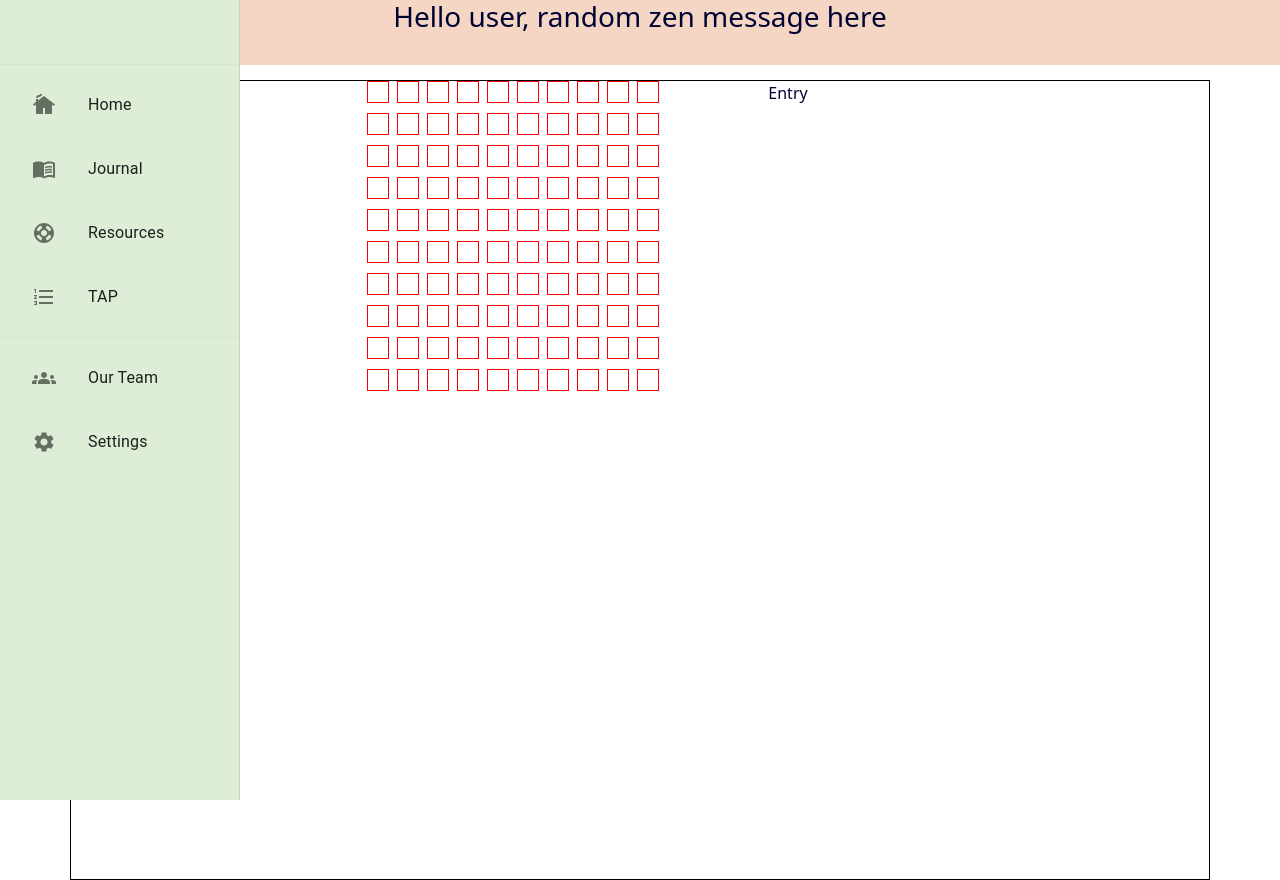
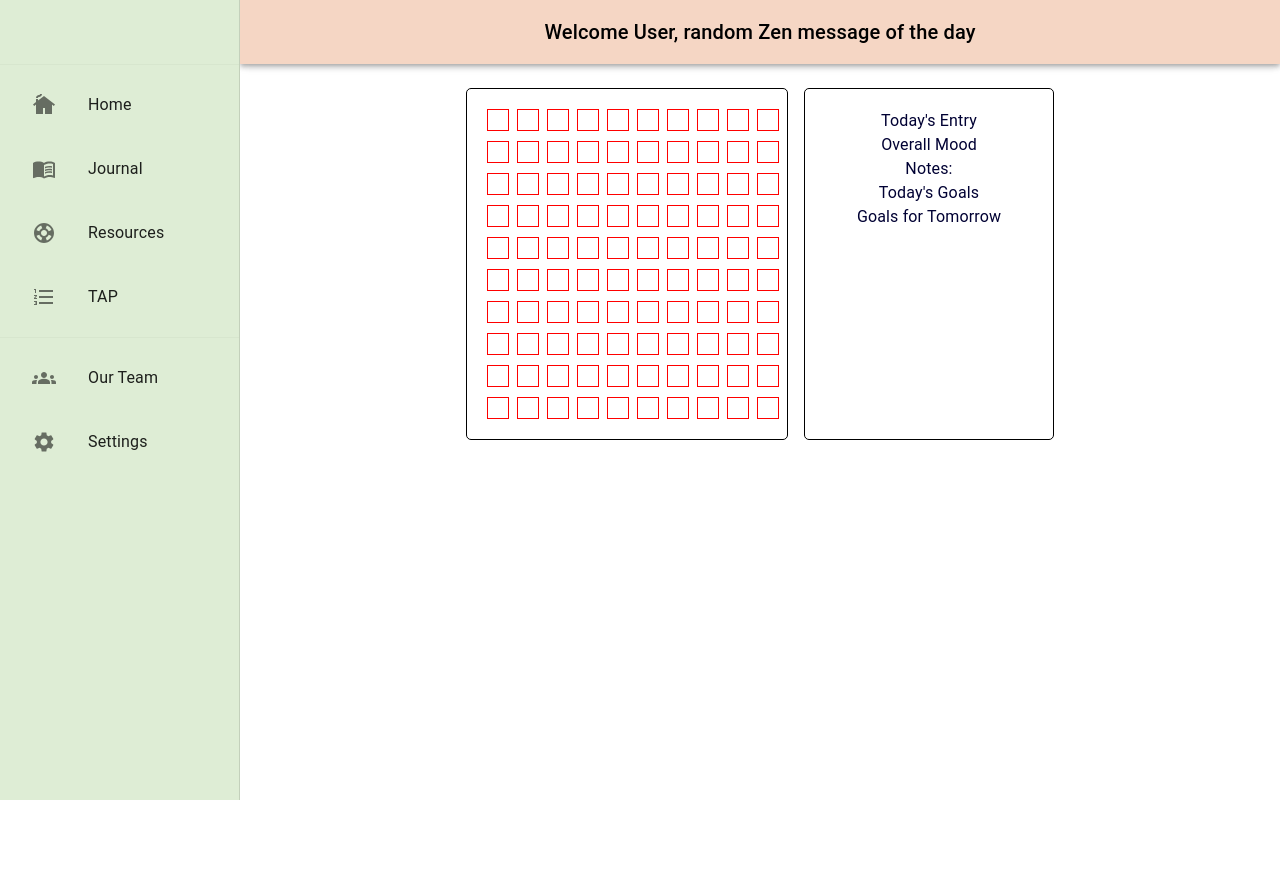
Before and after one commit to Sergoto/front-end-newriders, a React (Create React App) app: page / in a window 1280 px wide. After the commit the page ends 800 px from the top, so only its background shows below. Built offline with nearby package versions, Linux system fonts and the light colour scheme.

Commit message:
dashboard updates

```diff
--- a/src/App.css
+++ b/src/App.css
@@ -31,6 +31,15 @@
   flex-direction: column;
 }
 
+.cards {
+  border: 1px black solid;
+  padding: 20px;
+  border-radius: 5px;
+  display: flex;
+  flex-direction: column;
+  background-color: white;
+}
+
 .mainComp {
   border: 1px solid black;
   margin-top: 15px;
--- a/src/App.js
+++ b/src/App.js
@@ -2,7 +2,6 @@ import 'bootswatch/dist/pulse/bootstrap.min.css';
 import './App.css';
 import { Route, Link } from "react-router-dom";
 import React, { useState, useEffect } from 'react';
-import Nav from "./components/Nav"
 import TopBar from "./components/TopBar"
 import Main from './components/Main';
 import MoodMap from './components/MoodMap';
@@ -14,15 +13,7 @@ import Grid from "@mui/material/Grid";
 function App() {
   return (
     <div className="App">
-      <div className="header">
-        <header>
-          <TopBar />
-        </header>
-      </div>
       <Navbar />
-      <main>
-        <Main />
-      </main>
     </div>
   );
 }
--- a/src/components/Entry.js
+++ b/src/components/Entry.js
@@ -11,9 +11,23 @@ function Entry() {
         .then(response => response.json())
        .then(data => this.setState({ postId: data.id })
       );
-  return (
-    <div>Entry</div>
-  )
+  return  <div>
+       <div>
+    Today's Entry
+    </div>
+    <div>
+      Overall Mood
+    </div>
+    <div>
+      Notes:
+    </div>
+    <div>
+      Today's Goals
+    </div>
+    <div>
+      Goals for Tomorrow
+    </div>
+  </div>;
 }
 
 export default Entry
--- a/src/components/Main.js
+++ b/src/components/Main.js
@@ -1,18 +1,17 @@
-import React from 'react'
-import MoodMap from './MoodMap'
-import Entry from './Entry'
+import React from "react";
+import MoodMap from "./MoodMap";
+import Entry from "./Entry";
 import Grid from "@mui/material/Grid";
 
 function Main() {
   return (
-    <div className="container mainComp">
-      <div className='divContainer'><MoodMap /></div>
-      <div className='divContainer'>
-<Entry />
-</div>
-
+    <div className="container">
+        <MoodMap />
+      <div className="cards">
+        <Entry />
+      </div>
     </div>
-  )
+  );
 }
 
-export default Main
+export default Main;
--- a/src/components/MoodMap.js
+++ b/src/components/MoodMap.js
@@ -1,3 +1,4 @@
+import { Grid } from '@mui/material';
 import React, { useState, useEffect } from 'react';
 import Square from '../components/Square'
 
@@ -52,12 +53,10 @@ function MoodMap() {
 
 
   return (
-    <div id='gridContainer'>
-
+    <div className='cards' id="gridContainer">
       {squares}
-
     </div>
-  )
+  );
 }
 
 export default MoodMap
--- a/src/components/Nav.js
+++ /dev/null
@@ -1,14 +0,0 @@
-import React from 'react'
-
-
-function Nav() {
-  return (
-      <div className="navBar">
-    <div className="Sidenav" >
-NAV
-    </div>
-    </div>
-  )
-}
-
-export default Nav
--- a/src/components/Navbar.js
+++ b/src/components/Navbar.js
@@ -1,58 +1,158 @@
 import * as React from "react";
+import PropTypes from "prop-types";
+import AppBar from "@mui/material/AppBar";
+import Box from "@mui/material/Box";
+import CssBaseline from "@mui/material/CssBaseline";
+import Divider from "@mui/material/Divider";
 import Drawer from "@mui/material/Drawer";
-import Toolbar from "@mui/material/Toolbar";
+import IconButton from "@mui/material/IconButton";
 import List from "@mui/material/List";
-import Divider from "@mui/material/Divider";
 import ListItem from "@mui/material/ListItem";
 import ListItemButton from "@mui/material/ListItemButton";
 import ListItemIcon from "@mui/material/ListItemIcon";
 import ListItemText from "@mui/material/ListItemText";
+import MenuIcon from "@mui/icons-material/Menu";
+import Toolbar from "@mui/material/Toolbar";
+import Typography from "@mui/material/Typography";
 import { mainNavBarItems } from "./Consts/NavbarItems";
 import { bottomNavBarItems } from "./Consts/NavbarItems";
-import { useParams, useNavigate } from "react-router-dom";
+import { useNavigate } from "react-router-dom";
+import MoodMap from "./MoodMap";
+import Entry from "./Entry";
+import Main from "./Main";
 
-function Navbar() {
+function ResponsiveDrawer(props) {
   const drawerWidth = 240;
   const navigate = useNavigate();
-  return (
-    <Drawer
-      sx={{
-        width: drawerWidth,
-        flexShrink: 1,
-        "& .MuiDrawer-paper": {
-          width: drawerWidth,
-          boxSizing: "border-box",
-          backgroundColor: "#DEEDD5",
-        },
-      }}
-      variant="permanent"
-      anchor="left"
-    >
+  const { window } = props;
+  const [mobileOpen, setMobileOpen] = React.useState(false);
+
+  const handleDrawerToggle = () => {
+    setMobileOpen(!mobileOpen);
+  };
+
+  const drawer = (
+    <div>
       <Toolbar />
       <Divider />
       <List>
-        {mainNavBarItems.map((text, index) => (
-          <ListItem key={text.id}>
+        {mainNavBarItems.map((item, index) => (
+          <ListItem key={item.id} onClick={() => navigate(item.route)}>
             <ListItemButton>
-              <ListItemIcon>{text.icon}</ListItemIcon>
-              <ListItemText primary={text.label} />
+              <ListItemIcon>{item.icon}</ListItemIcon>
+              <ListItemText primary={item.label} />
             </ListItemButton>
           </ListItem>
         ))}
       </List>
       <Divider />
       <List>
-        {bottomNavBarItems.map((text, index) => (
-          <ListItem key={text.id}>
+        {bottomNavBarItems.map((item, index) => (
+          <ListItem key={item.id} onClick={() => navigate(item.route)}>
             <ListItemButton>
-              <ListItemIcon>{text.icon}</ListItemIcon>
-              <ListItemText primary={text.label} />
+              <ListItemIcon>{item.icon}</ListItemIcon>
+              <ListItemText primary={item.label} />
             </ListItemButton>
           </ListItem>
         ))}
       </List>
-    </Drawer>
+    </div>
+  );
+
+  const container =
+    window !== undefined ? () => window().document.body : undefined;
+
+  return (
+    <Box sx={{ display: "flex" }}>
+      <CssBaseline />
+      <AppBar
+        position="fixed"
+        sx={{
+          width: { sm: `calc(100% - ${drawerWidth}px)` },
+          ml: {
+            sm: `${drawerWidth}px`,
+            backgroundColor: "#F5D6C4",
+            alignItems: "center",
+          },
+        }}
+      >
+        <Toolbar>
+          <IconButton
+            color="inherit"
+            aria-label="open drawer"
+            edge="start"
+            onClick={handleDrawerToggle}
+            sx={{ mr: 2, display: { sm: "none" } }}
+          >
+            <MenuIcon />
+          </IconButton>
+          <Typography
+            variant="h6"
+            noWrap
+            component="div"
+            sx={{ color: "black", alignItems: "center" }}
+          >
+            {" "}
+            Welcome User, random Zen message of the day
+          </Typography>
+        </Toolbar>
+      </AppBar>
+      <Box
+        component="nav"
+        sx={{ width: { sm: drawerWidth }, flexShrink: { sm: 0 } }}
+        aria-label="nav folders"
+      >
+        <Drawer
+          container={container}
+          variant="temporary"
+          open={mobileOpen}
+          onClose={handleDrawerToggle}
+          ModalProps={{
+            keepMounted: true, // Better open performance on mobile.
+          }}
+          sx={{
+            display: { xs: "block", sm: "none" },
+            "& .MuiDrawer-paper": {
+              boxSizing: "border-box",
+              width: drawerWidth,
+              backgroundColor: "#DEEDD5",
+            },
+          }}
+        >
+          {drawer}
+        </Drawer>
+        <Drawer
+          variant="permanent"
+          sx={{
+            display: { xs: "none", sm: "block" },
+            "& .MuiDrawer-paper": {
+              boxSizing: "border-box",
+              width: drawerWidth,
+              backgroundColor: "#DEEDD5",
+            },
+          }}
+          open
+        >
+          {drawer}
+        </Drawer>
+      </Box>
+      <Box
+        component="main"
+        sx={{
+          flexGrow: 1,
+          p: 3,
+          width: { sm: `calc(100% - ${drawerWidth}px)` },
+        }}
+      >
+        <Toolbar />
+        <Main />
+      </Box>
+    </Box>
   );
 }
 
-export default Navbar;
+ResponsiveDrawer.propTypes = {
+  window: PropTypes.func,
+};
+
+export default ResponsiveDrawer;
```
